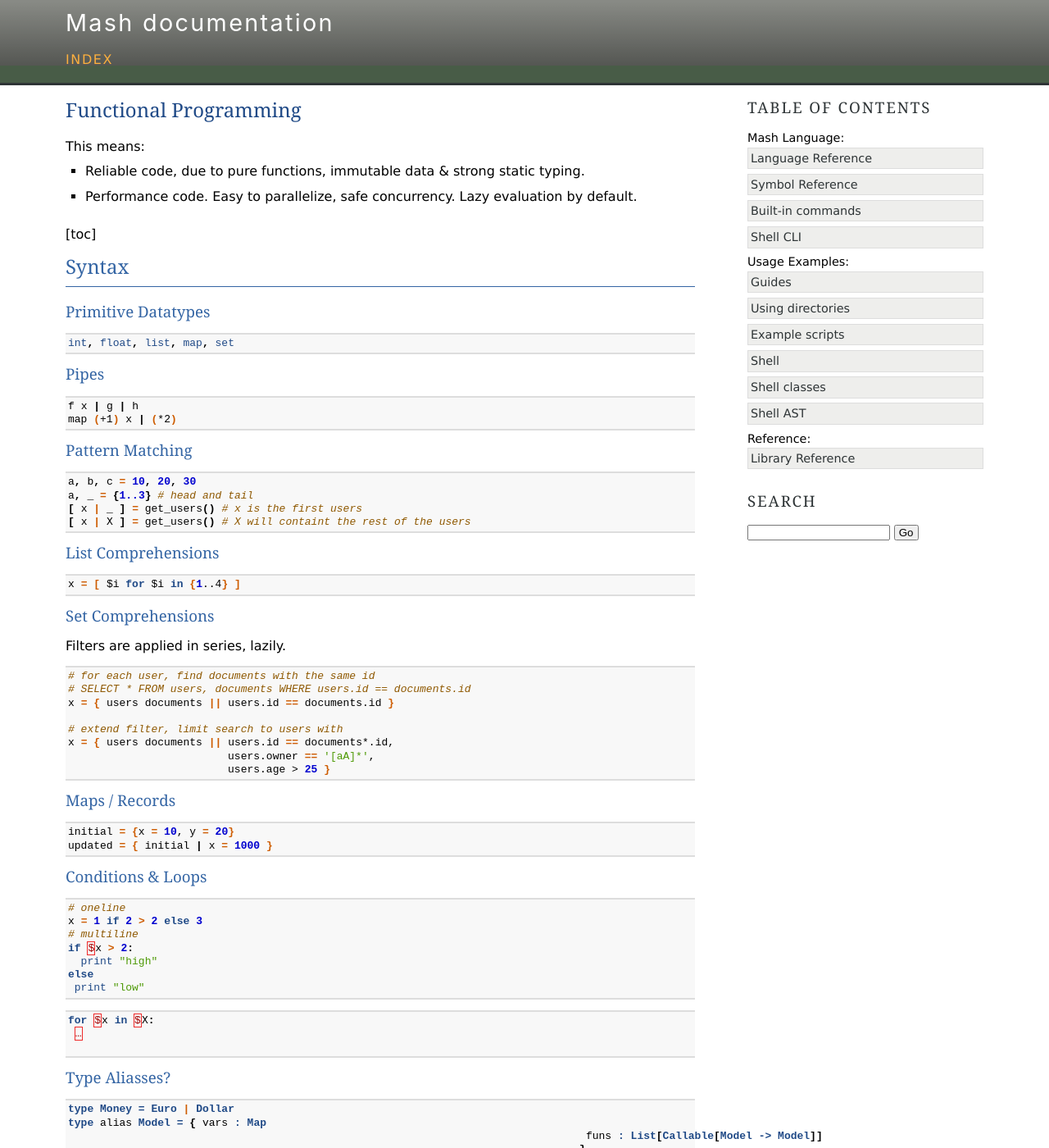
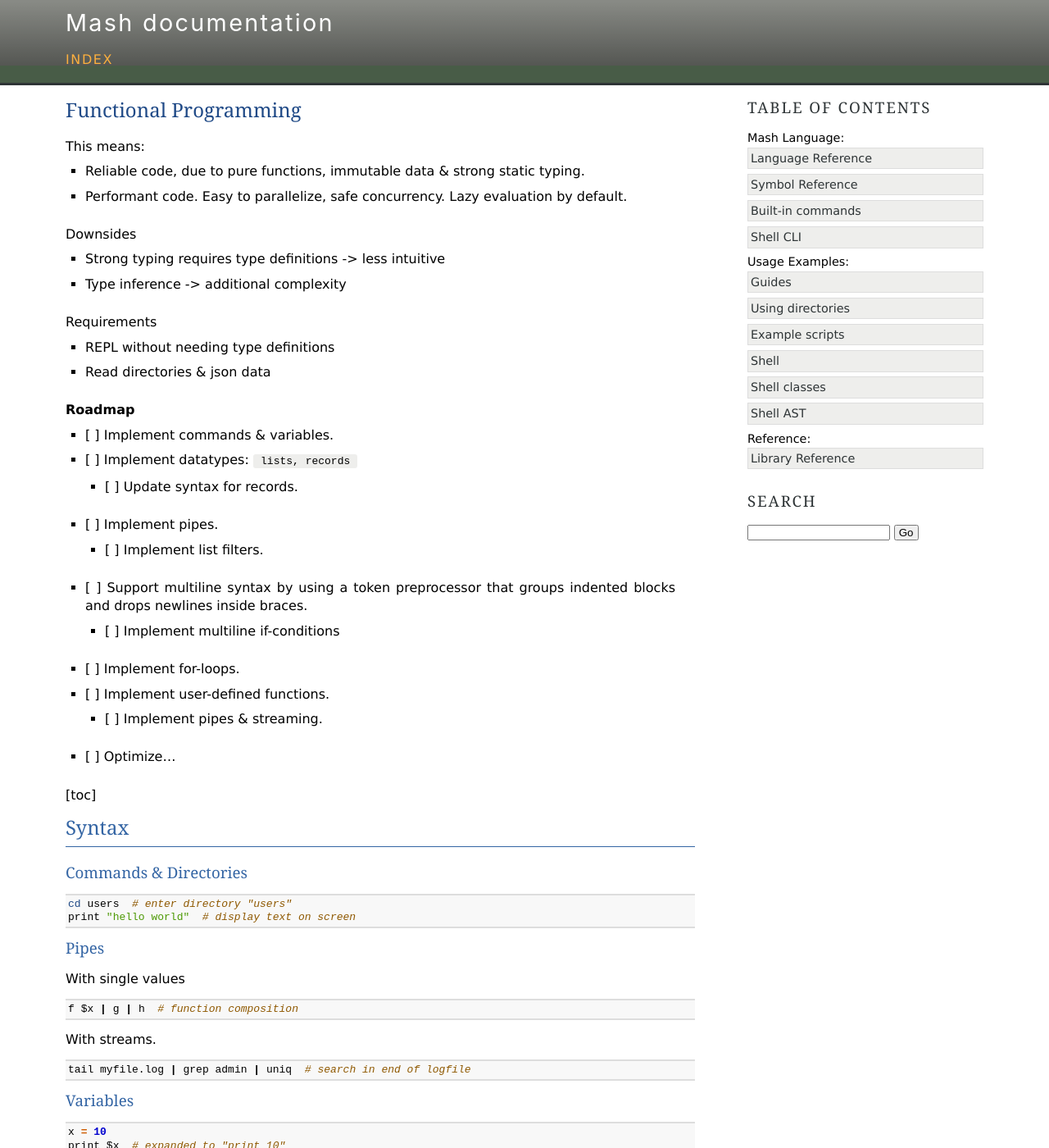
Before and after one commit to voschezang/mash, a Sphinx documentation site: the page built from docs/source/pages/mash/fp.md, in a window 1280 px wide and 1400 px high. Shown: the whole window at 82% size. Built offline with Sphinx 7.4.7, drawn with Linux system fonts in a browser that asks for light colours; pages that are not in the unit, such as notebooks, are missing from menus; some of the changed text lies outside the part shown.

````diff
--- a/docs/source/pages/mash/fp.md
+++ b/docs/source/pages/mash/fp.md
@@ -3,93 +3,223 @@
 This means:
 
 - Reliable code, due to pure functions, immutable data & strong static typing.
-- Performance code. Easy to parallelize, safe concurrency. Lazy evaluation by default.
+- Performant code. Easy to parallelize, safe concurrency. Lazy evaluation by default.
 
 
+
+Downsides
+
+- Strong typing requires type definitions -> less intuitive
+- Type inference -> additional complexity
+
+
+
+Requirements
+
+- REPL without needing type definitions
+- Read directories & json data
+
+
+
+**Roadmap**
+
+- [ ] Implement commands & variables.
+- [ ] Implement datatypes: `lists, records`
+  - [ ] Update syntax for records.
+
+- [ ] Implement pipes.
+  - [ ] Implement list filters.
+
+- [ ] Support multiline syntax by using a token preprocessor that groups indented blocks and drops newlines inside braces.
+  - [ ]  Implement multiline if-conditions
+- [ ] Implement for-loops.
+- [ ] Implement user-defined functions.
+  - [ ]  Implement pipes & streaming.
+- [ ] Optimize...
 
 [toc]
 
 ## Syntax
 
-### Primitive Datatypes
+### Commands & Directories
 
-```python
-int, float, list, map, set
+```sh
+cd users  # enter directory "users"
+print "hello world"  # display text on screen
 ```
 
 ### Pipes
 
+With single values
+
 ```sh
-f x | g | h
-map (+1) x | (*2)
+f $x | g | h  # function composition
 ```
+
+With streams.
+
+```sh
+tail myfile.log | grep admin | uniq  # search in end of logfile
+```
+
+### Variables
+
+```sh
+x = 10
+print $x  # expanded to "print 10"
+```
+
+### Datastructures
+
+```python
+int, float, list, map
+```
+
+#### Mappings
+
+```sh
+initial = { x = 10, y = 20 }  # C-style records
+updated = { initial | x = 1000 }  # use a record with an updated value on left-hand side
+```
+
+#### Lists
+
+```sh
+x = [1, 2] + [3, 4]  # x: [1, 2, 3, 4]
+y = $x + [5]  # y: = [1, 2, 3, 4, 5]
+```
+
+List comprehensions
+
+```sh
+x = [ "number: $i" for i in {1..4} ]
+```
+
+Joins, streams and filters
+
+```sh
+# for each user, find documents with the same id
+# SELECT * FROM users, documents WHERE users.id == documents.id
+x = [ users documents |> users.id == documents.id ]
+
+# add more filters
+x = [ users documents |> users.id == documents.id
+                      |> users.owner == '[aA]*'
+                      |> users.age > 25 ]
+# add more filters
+x = [ users documents |> users.id == documents.id,
+                         users.owner == '[aA]*',
+                         users.age > 25 ]
+```
+
+Streaming
+
+```sh
+data = {1..10000} # list of numbers
+data |> "even" if $ % 2 == 0 else "odd"
+		 |> uniq  # reduce
+		 | sort
+cat data >>= "even" if $ % 2 == 0 else "odd"
+		 >>= uniq  # reduce
+		 | sort
+```
+
+Pipes are used for both function compositions and streaming.
 
 ### Pattern Matching
 
 ```python
 a, b, c = 10, 20, 30
-a, _ = {1..3} # head and tail
-[ x | _ ] = get_users() # x is the first users
-[ x | X ] = get_users() # X will containt the rest of the users
-```
-
-### List Comprehensions
-
-```sh
-x = [ $i for $i in {1..4} ]
-```
-
-### Set Comprehensions
-
-Filters are applied in series, lazily.
-
-```sh
-# for each user, find documents with the same id
-# SELECT * FROM users, documents WHERE users.id == documents.id
-x = { users documents || users.id == documents.id }
-
-# extend filter, limit search to users with
-x = { users documents || users.id == documents*.id,
-                         users.owner == '[aA]*',
-                         users.age > 25 }
-```
-
-### Maps / Records
-
-```sh
-initial = {x = 10, y = 20}
-updated = { initial | x = 1000 }
+head, *tail = 10, 20, 30  # Python-style unpacking
+head, *tail = {1..100}
+head, *_ = {1..100}
+#[ a | _ ] = {1..3}  # head and tail
+#[ x | _ ] = get_users  # x is the first users
+#[ x | X ] = get_users  # X will contain the rest of the users
+match name:
+  first, middle, last ->
+	    set firstname $first
+      set middlename $middle
+      set lastname $last
+  first, last ->
+      set firstname  $first
+      set lastname $last
+  _ ->
+      fail "first or last name missing"
 ```
 
 ### Conditions & Loops
+
+If-statements
 
 ```python
 # oneline
 x = 1 if 2 > 2 else 3
 # multiline
 if $x > 2:
-  print "high"
+    result = "high"
+else if	$x == 2:
+    result = "equal"
 else
- print "low"
+    result = "low"
 ```
 
-
+For-loops
 
 ```python
-for $x in $X:
- …
-
+for x in $X:
+    print $x
 ```
 
+User-defined functions - with/without type inference?
 
+```elm
+add (a b):
+    return $a + $b
 
-### Type Aliasses?
+map : (a -> b) -> List a -> List b
+map ( f items ):
+    return [ f $x for x in items ]
+```
+
+Type Aliasses?
 
 ```haskell
 type Money = Euro | Dollar
 type alias Model = { vars : Map
 										 funs : List[Callable[Model -> Model]]
 										}
+```
+
+## DSL
+
+```sh
+f ():
+    # use a stream
+		for line in $(cat):
+				print $line
+
+f ( x, y ):
+    ...
+
+f ( x ):
+    # handle multiple arguments
+    match $x:
+    		x, y, z ->
+    		    print $x + $y * $z
+    		x, y ->
+    				print $x * $y
+    		x ->
+    				print $x
+    if args:
+        print $args
+    else:  # emtpy list/tuple
+        print "no arguments given"
+
+f ( *items ):
+    # handle a list (stream) of items
+    for item in items:
+        print $item
 ```
 
 
````
Also changed, not shown: docs/source/pages/dsl.md (added, +40 -0 lines), docs/source/pages/mash/introduction.md (added, +5 -0 lines), 4 other files.
